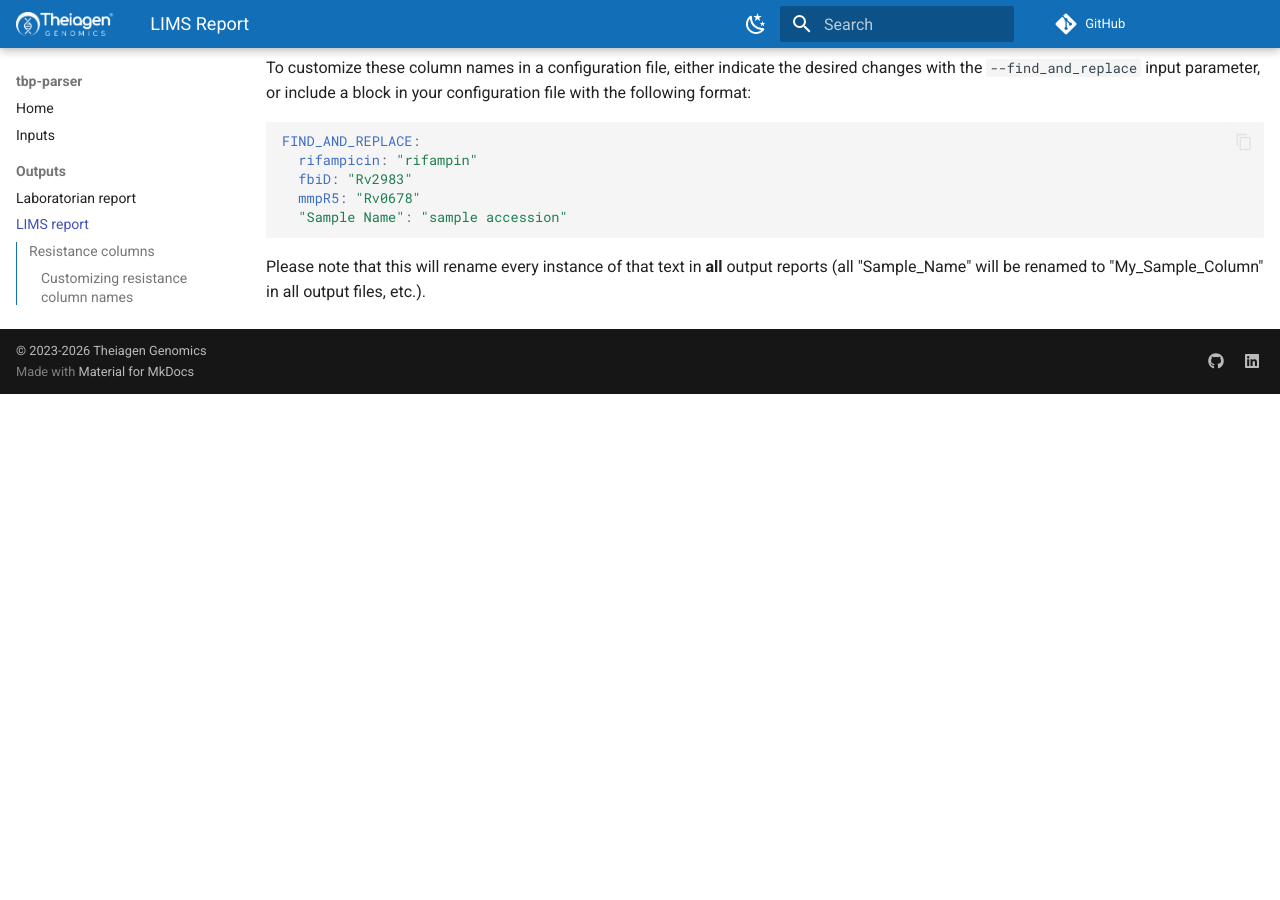
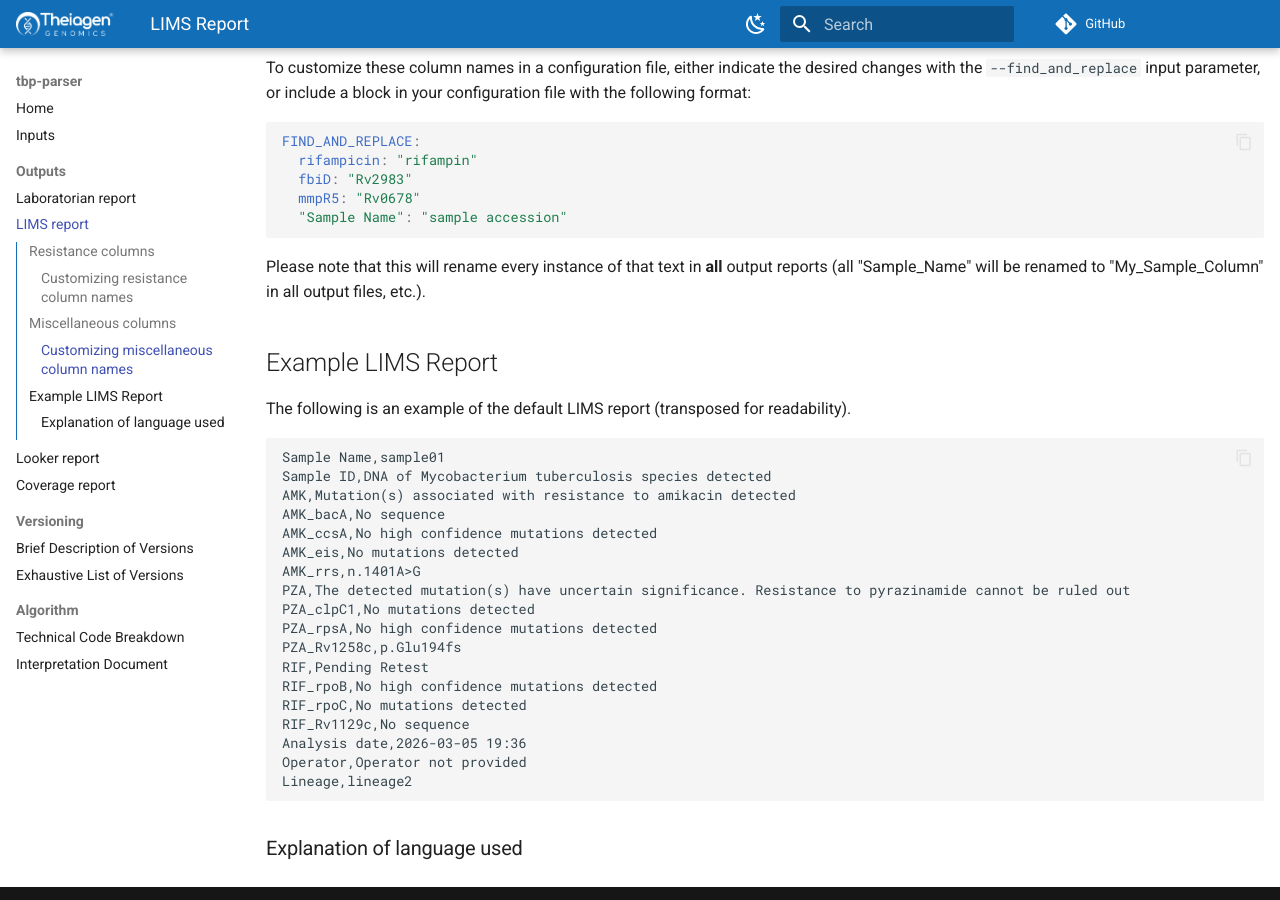
Before and after one commit to theiagen/tbp-parser, an MkDocs documentation site: the page built from docs/outputs/lims.md, in a window 1280 px wide and 900 px high, scrolled down 2360 px. Built offline with MkDocs 1.6.1 and Material for MkDocs 9.7.7, drawn with Linux system fonts in a browser that asks for light colours; comment, search, counter and statistics services are not loaded; the version menu is left out; before the commit the page ends 2754 px from its top, so only the background shows below that.

Commit message:
working on docs continues

````diff
--- a/docs/outputs/lims.md
+++ b/docs/outputs/lims.md
@@ -86,3 +86,30 @@ FIND_AND_REPLACE:
 ```
 
 Please note that this will rename every instance of that text in **all** output reports (all "Sample_Name" will be renamed to "My_Sample_Column" in all output files, etc.).
+
+## Example LIMS Report
+
+The following is an example of the default LIMS report (transposed for readability).
+
+```text
+Sample Name,sample01
+Sample ID,DNA of Mycobacterium tuberculosis species detected
+AMK,Mutation(s) associated with resistance to amikacin detected
+AMK_bacA,No sequence
+AMK_ccsA,No high confidence mutations detected
+AMK_eis,No mutations detected
+AMK_rrs,n.1401A>G
+PZA,The detected mutation(s) have uncertain significance. Resistance to pyrazinamide cannot be ruled out
+PZA_clpC1,No mutations detected
+PZA_rpsA,No high confidence mutations detected
+PZA_Rv1258c,p.Glu194fs
+RIF,Pending Retest
+RIF_rpoB,No high confidence mutations detected
+RIF_rpoC,No mutations detected
+RIF_Rv1129c,No sequence
+Analysis date,2026-03-05 19:36
+Operator,Operator not provided
+Lineage,lineage2
+```
+
+### Explanation of language used
````
Also changed, not shown: docs/inputs.md (+29 -9 lines), docs/outputs/laboratorian.md (+7 -7 lines).
